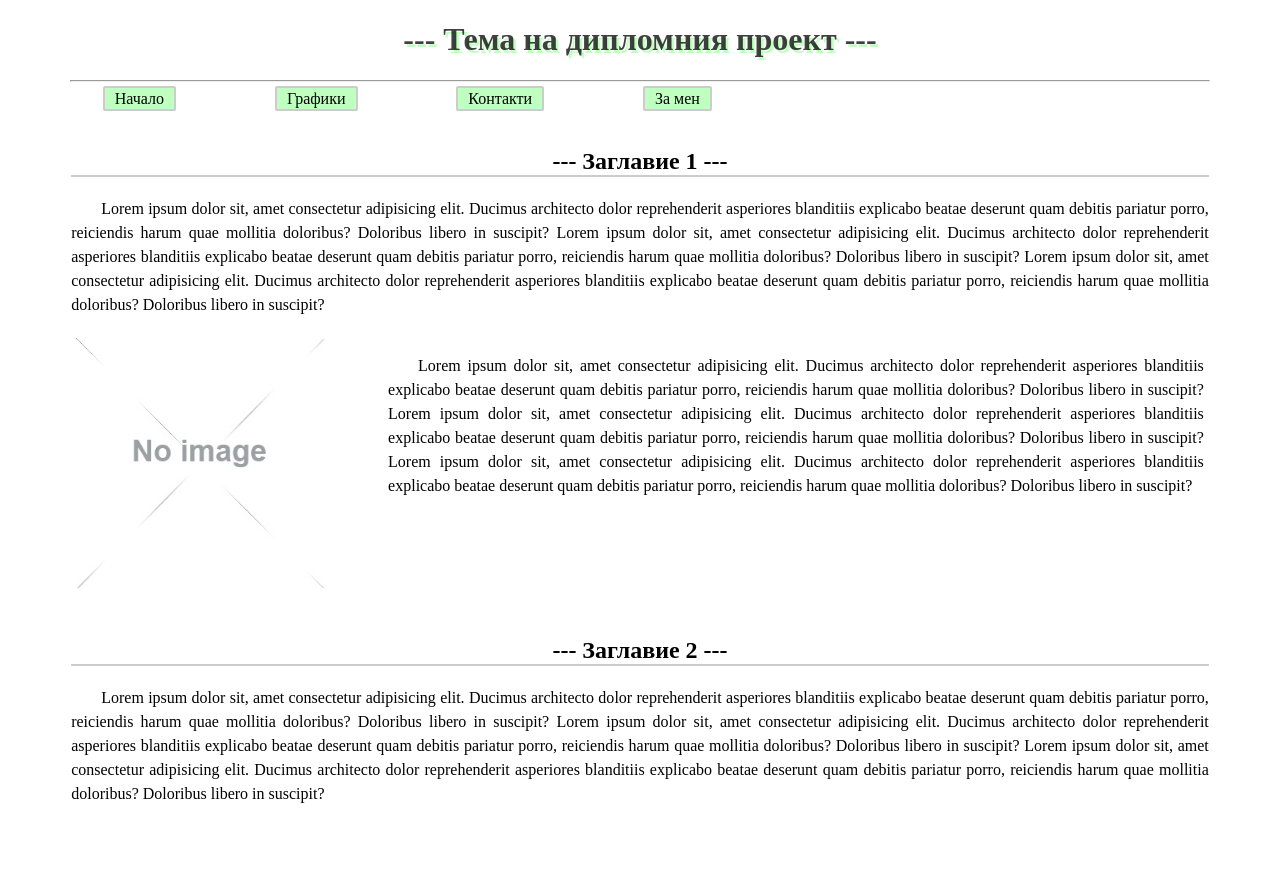
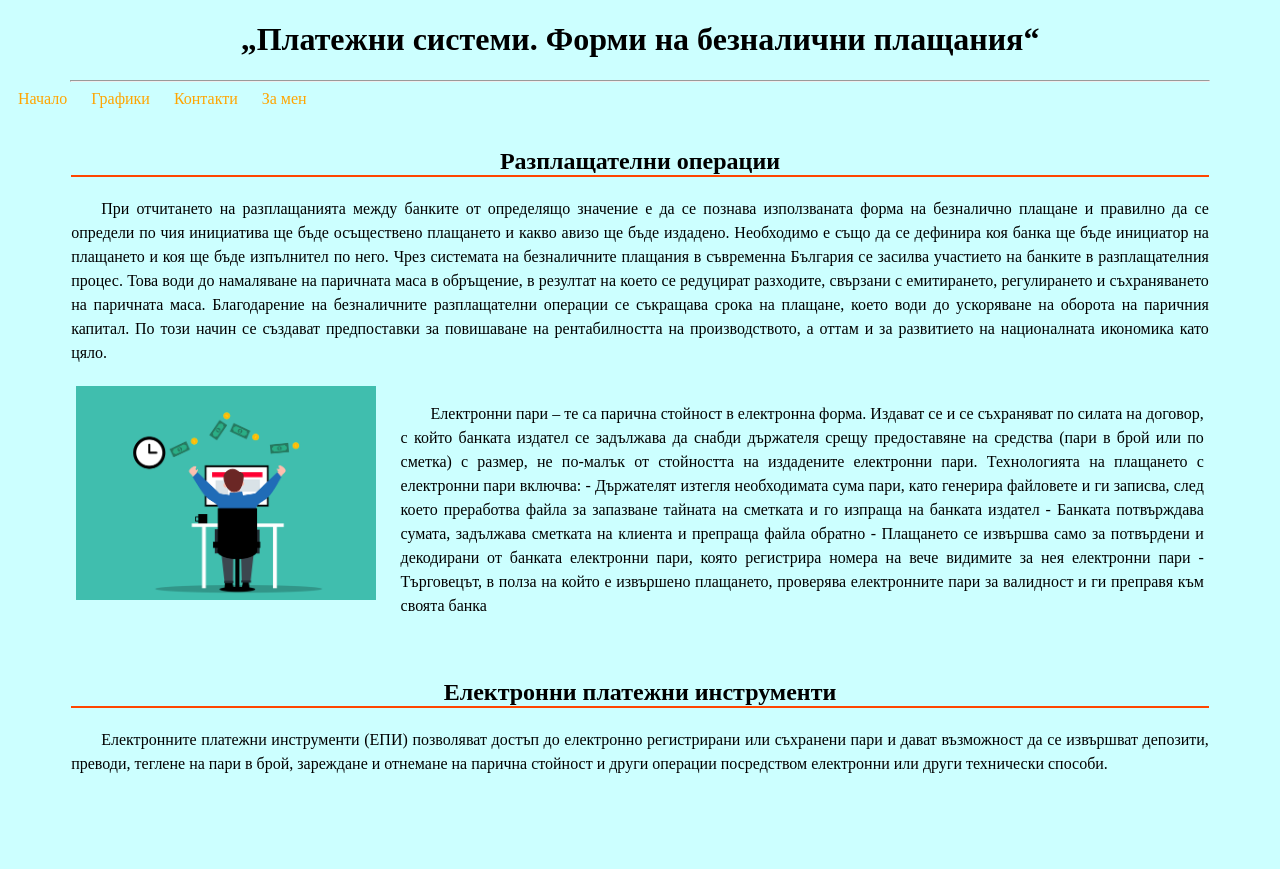
Before and after one commit to Cyberlizard/Site-Projects, a PHP site: page / in a window 1280 px wide. After the commit the page ends 773 px from the top, so only its background shows below. Run offline with PHP 8.4, Linux system fonts and the light colour scheme.

Commit message:
Add files via upload
v2

```diff
--- a/project demo/index.php
+++ b/project demo/index.php
@@ -8,7 +8,7 @@
     <link rel="stylesheet" href="style.css">
 </head>
 <body>
-    <h1 class="text-center">--- Тема на дипломния проект ---</h1>
+    <h1 class="text-center">  „Платежни системи. Форми на безналични плащания“ </h1>
     <hr>
     <div class="navigation">
         <a href="index.php">Начало</a>
@@ -17,22 +17,27 @@
         <a href="about.php">За мен</a>
     </div>
     <div class="main">
-        <h2 class="sub-heading">--- Заглавие 1 ---</h2>
-        <p>Lorem ipsum dolor sit, amet consectetur adipisicing elit. Ducimus architecto dolor reprehenderit asperiores blanditiis explicabo beatae deserunt quam debitis pariatur porro, reiciendis harum quae mollitia doloribus? Doloribus libero in suscipit?
-        Lorem ipsum dolor sit, amet consectetur adipisicing elit. Ducimus architecto dolor reprehenderit asperiores blanditiis explicabo beatae deserunt quam debitis pariatur porro, reiciendis harum quae mollitia doloribus? Doloribus libero in suscipit?
-        Lorem ipsum dolor sit, amet consectetur adipisicing elit. Ducimus architecto dolor reprehenderit asperiores blanditiis explicabo beatae deserunt quam debitis pariatur porro, reiciendis harum quae mollitia doloribus? Doloribus libero in suscipit?</p>
+        <h2 class="sub-heading">Разплащателни операции</h2>
+        <p>При отчитането на разплащанията между банките от определящо значение е да се познава използваната форма на безналично плащане и правилно да се определи по чия инициатива ще бъде осъществено плащането и какво авизо ще бъде издадено. Необходимо е също да се дефинира коя банка ще бъде инициатор на плащането и коя ще бъде изпълнител по него.
+Чрез системата на безналичните плащания в съвременна България се засилва участието на банките в разплащателния процес. Това води до намаляване на паричната маса в обръщение, в резултат на което се редуцират разходите, свързани с емитирането, регулирането и съхраняването на паричната маса. Благодарение на безналичните разплащателни операции се съкращава срока на плащане, което води до ускоряване на оборота
+на паричния капитал. По този начин се създават предпоставки за повишаване на рентабилността на производството, а оттам и за развитието на националната икономика като цяло.
+
         <div class="row">
             <div class="col-3">
-                <img src="images/noImage.jpg" alt="Снимка" width="250px">
+                <img src="images/nachalo.jpg" alt="Снимка" width="300px">
             </div>
             <div class="col-9">
-                <p>Lorem ipsum dolor sit, amet consectetur adipisicing elit. Ducimus architecto dolor reprehenderit asperiores blanditiis explicabo beatae deserunt quam debitis pariatur porro, reiciendis harum quae mollitia doloribus? Doloribus libero in suscipit? Lorem ipsum dolor sit, amet consectetur adipisicing elit. Ducimus architecto dolor reprehenderit asperiores blanditiis explicabo beatae deserunt quam debitis pariatur porro, reiciendis harum quae mollitia doloribus? Doloribus libero in suscipit? Lorem ipsum dolor sit, amet consectetur adipisicing elit. Ducimus architecto dolor reprehenderit asperiores blanditiis explicabo beatae deserunt quam debitis pariatur porro, reiciendis harum quae mollitia doloribus? Doloribus libero in suscipit?</p>
+                <p>Електронни пари – те са парична стойност в електронна форма. Издават се и се съхраняват по силата на договор, с който банката издател се задължава да снабди държателя срещу предоставяне на средства (пари в брой или по сметка) с размер, не по-малък от стойността на издадените електронни пари. Технологията на плащането с електронни пари включва:
+-	Държателят изтегля необходимата сума пари, като генерира файловете и ги записва, след което преработва файла за запазване тайната на сметката и го изпраща на банката издател
+-	Банката потвърждава сумата, задължава сметката на клиента и препраща файла обратно
+-	Плащането се извършва само за потвърдени и декодирани от банката електронни пари, която регистрира номера на вече видимите за нея електронни пари
+-	Търговецът, в полза на който е извършено плащането, проверява електронните пари за валидност и ги преправя към своята банка
+
+</p>
             </div>
         </div>
-        <h2 class="sub-heading">--- Заглавие 2 ---</h2>
-        <p>Lorem ipsum dolor sit, amet consectetur adipisicing elit. Ducimus architecto dolor reprehenderit asperiores blanditiis explicabo beatae deserunt quam debitis pariatur porro, reiciendis harum quae mollitia doloribus? Doloribus libero in suscipit?
-        Lorem ipsum dolor sit, amet consectetur adipisicing elit. Ducimus architecto dolor reprehenderit asperiores blanditiis explicabo beatae deserunt quam debitis pariatur porro, reiciendis harum quae mollitia doloribus? Doloribus libero in suscipit?
-        Lorem ipsum dolor sit, amet consectetur adipisicing elit. Ducimus architecto dolor reprehenderit asperiores blanditiis explicabo beatae deserunt quam debitis pariatur porro, reiciendis harum quae mollitia doloribus? Doloribus libero in suscipit?</p>
+        <h2 class="sub-heading">Електронни платежни инструменти</h2>
+        <p>Електронните платежни инструменти (ЕПИ) позволяват достъп до електронно регистрирани или съхранени пари и дават възможност да се извършват депозити, преводи, теглене на пари в брой, зареждане и отнемане на парична стойност и други операции посредством електронни или други технически способи. </p>
     </div>
 </body>
 </html>
--- a/project demo/style.css
+++ b/project demo/style.css
@@ -1,11 +1,11 @@
 body{
     font-family: 'Times New Roman', Times, serif;
     font-size: medium;
+    background-color:#ccffff
 }
 .text-center{
     text-align: center;
-    text-shadow: 2.5px 2.5px rgba(0, 255, 0, 0.25);
-    color: rgba(0, 0, 0, 0.75);
+    <--color: rgba(0, 0, 0, 0.75);-->
 }
 .main {
     margin: 5%;
@@ -15,18 +15,19 @@ body{
     width: 100%;
 }
 .navigation a{
-    margin-left: 7.5%;
+/*    margin-left: 7.5%;*/
     width: 150px;
     height: 10px;
-    border: solid 2px #CCCCCC;
+   <--border: solid px #AA500;-->
     border-radius: 2.5px 2.5px;
     text-decoration: none;
-    color: #000000;
+    color: #FFA500;
     padding: 10px;
-    padding-top: 2px;
+    padding-top: 6px;
     padding-bottom: 2px;
-    background-color: rgba(0, 255, 0, 0.25);
+    <--background-color: rgba(0, 255, 0, 0.25);-->
 }
+
 p{
     line-height: 1.5;
     text-indent: 30px;
@@ -57,16 +58,16 @@ hr {
 }
 .sub-heading{
     text-align: center;
-    border-bottom: solid 2px #CCCCCC;
+    border-bottom: solid 2px #FF4500;
     padding-top: 20px;
 }
 #contacts-table{
     width: 100%;
 }
 #contacts-table th, #contacts-table td {
-  padding: 0.75rem;
+  padding:0.75rem;
   vertical-align: top;
-  border-top: 1px solid #DEE2E6;
+  border-top: 1px solid #FF4500;
 }
 label {
     font-size: large;
@@ -74,7 +75,7 @@ label {
 }
 #username, #email, #comment {
 
-    border-color: #DEE2E6;
+    border-color: #FF4500;
     border-radius: 10px 10px;
     font-size: large;
 }
@@ -83,8 +84,8 @@ label {
     height: 25px;
 }
 #submit-button{
-    background:rgba(0, 255, 0, 0.25);
-    color: #000000;
+    <--background:rgba(0, 255, 0, 0.25);-->
+    <--color: #FFD700;-->
     border-radius: 15px 15px;
     font-size: larger;
     margin-left: 15%;
```
Also changed, not shown: project demo/about.php (+7 -7 lines), project demo/gallery.php (added, +31 -0 lines), project demo/graphics.php (+16 -2 lines), project demo/nbproject/private/private.xml (added, +7 -0 lines), project demo/nbproject/project.xml (added, +9 -0 lines), project demo/style1.css (added, +21 -0 lines), project demo/images/1.jpg (added), project demo/images/2.jpg (added), project demo/images/3.jpg (added), project demo/images/mypic.jpg (added), project demo/images/nachalo.jpg (added), 2 other files.
